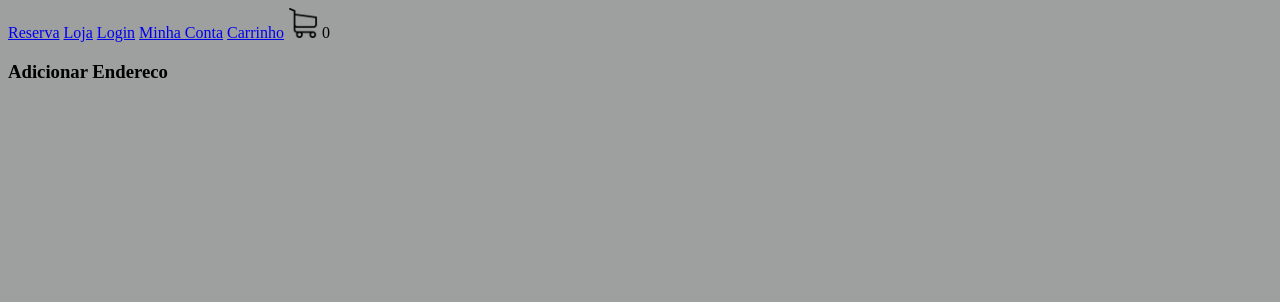
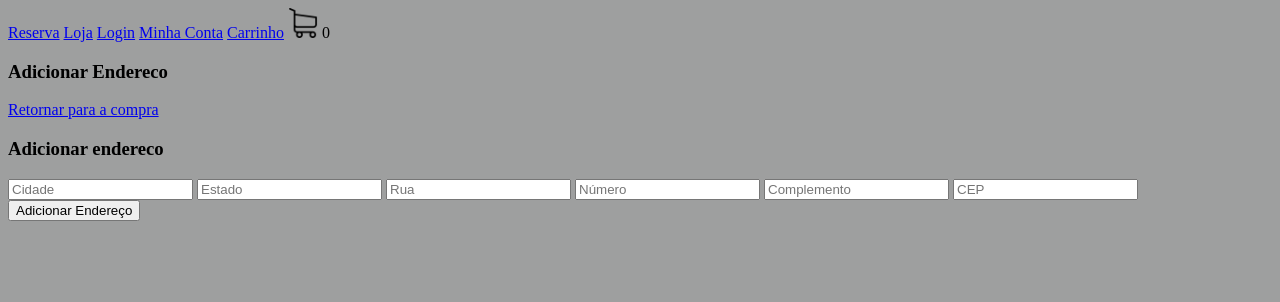
Before and after one commit to RhaonyFerraz/e-commerce, a Django app: page /adicionarendereco/ in a window 1280 px wide. Shown: the top 302 px of the page. Run offline with Django 5.2, Linux system fonts and the light colour scheme.

Commit message:
endereços
add barra de endereços

```diff
--- a/ecommerce/loja/templates/adicionar_endereco.html
+++ b/ecommerce/loja/templates/adicionar_endereco.html
@@ -5,5 +5,17 @@
 {% block bory %}
 
 <h3>Adicionar Endereco</h3>
+<a href="{% url 'checkout' %}">Retornar para a compra</a>
 
+<h3>Adicionar endereco</h3>
+<form method="POST" action="{% url 'adicionar_endereco' %}">
+   {% csrf_token %}
+   <input type="text" name="cidade" placeholder="Cidade">
+   <input type="text" name="estado" placeholder="Estado">
+   <input type="text" name="rua" placeholder="Rua">
+   <input type="number" name="numero" placeholder="Número">
+   <input type="text" name="complemento" placeholder="Complemento">
+   <input type="number" name="cep" placeholder="CEP">
+   <button type="submit">Adicionar Endereço</button>
+</form>
 {% endblock %}
--- a/ecommerce/loja/views.py
+++ b/ecommerce/loja/views.py
@@ -154,8 +154,34 @@ def checkout(request):
 
 
 def adicionar_endereco(request):
-    context = {}
-    return render(request, "adicionar_endereco.html", context)
+    if request.method == "POST":
+        # tratar o envio do formulario
+        if request.user.is_authenticated:
+            cliente = request.user.cliente
+        else:
+            if request.COOKIES.get("id_sessao"):
+                id_sessao = request.COOKIES.get("id_sessao")
+                cliente, criado = Cliente.objects.get_or_create(
+                    id_sessao=id_sessao)
+            else:
+                return redirect('loja')
+        dados = request.POST.dict()
+        endereco = Endereco.objects.create(cliente=cliente, rua=dados.get("rua"), numero=int(dados.get("numero")),
+                                           estado=dados.get("estado"), cidade=dados.get("cidade"),
+                                           cep=dados.get("cep"), complemento=dados.get("complemento"))
+        endereco.save()
+        return redirect("checkout")
+    else:
+        context = {}
+        return render(request, "adicionar_endereco.html", context)
+
+
+def minha_conta(request):
+    return render(request, 'usuario/minha_conta.html')
+
+
+def login(request):
+    return render(request, 'usuario/login.html')
 
 
 # TODO sempre que o usuario criar uma conta no site a gente vai criar um cliente para ele
```
Also changed, not shown: ecommerce/db.sqlite3.
